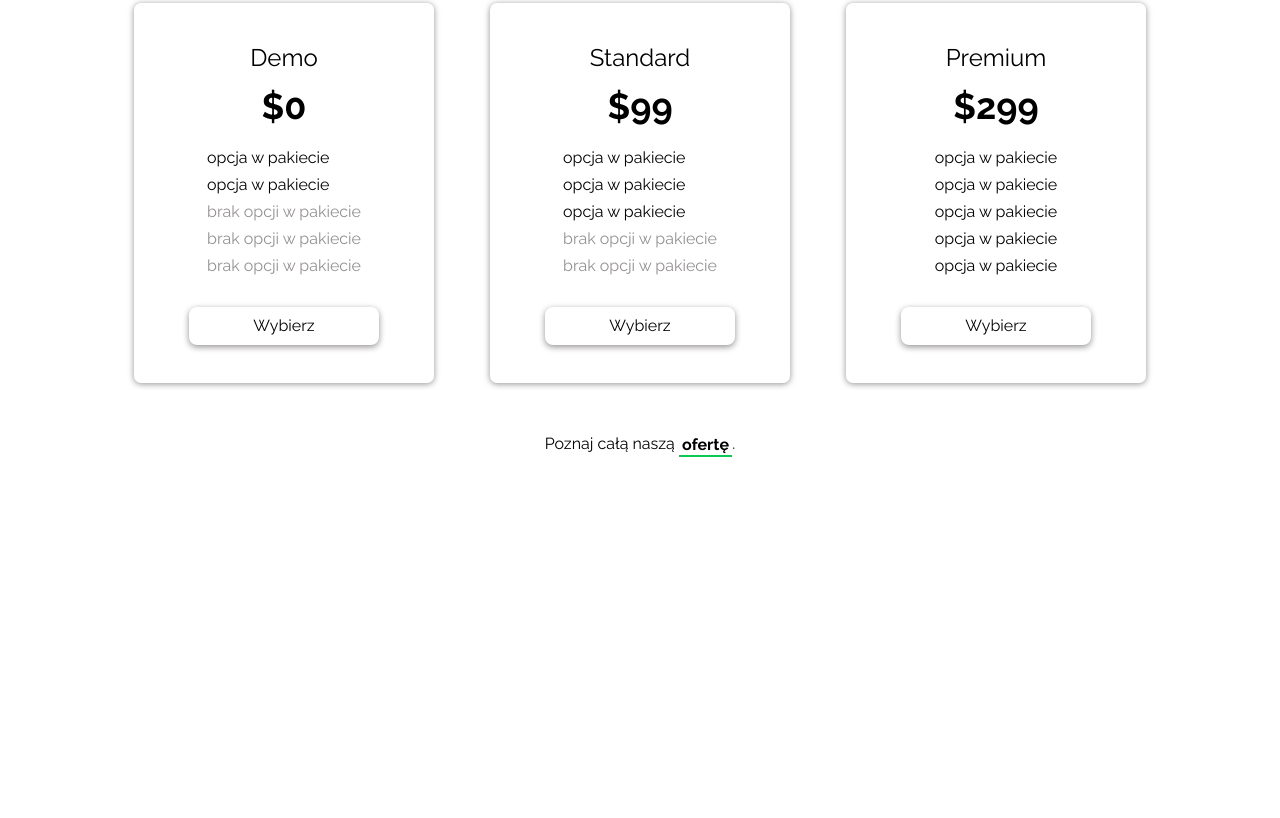
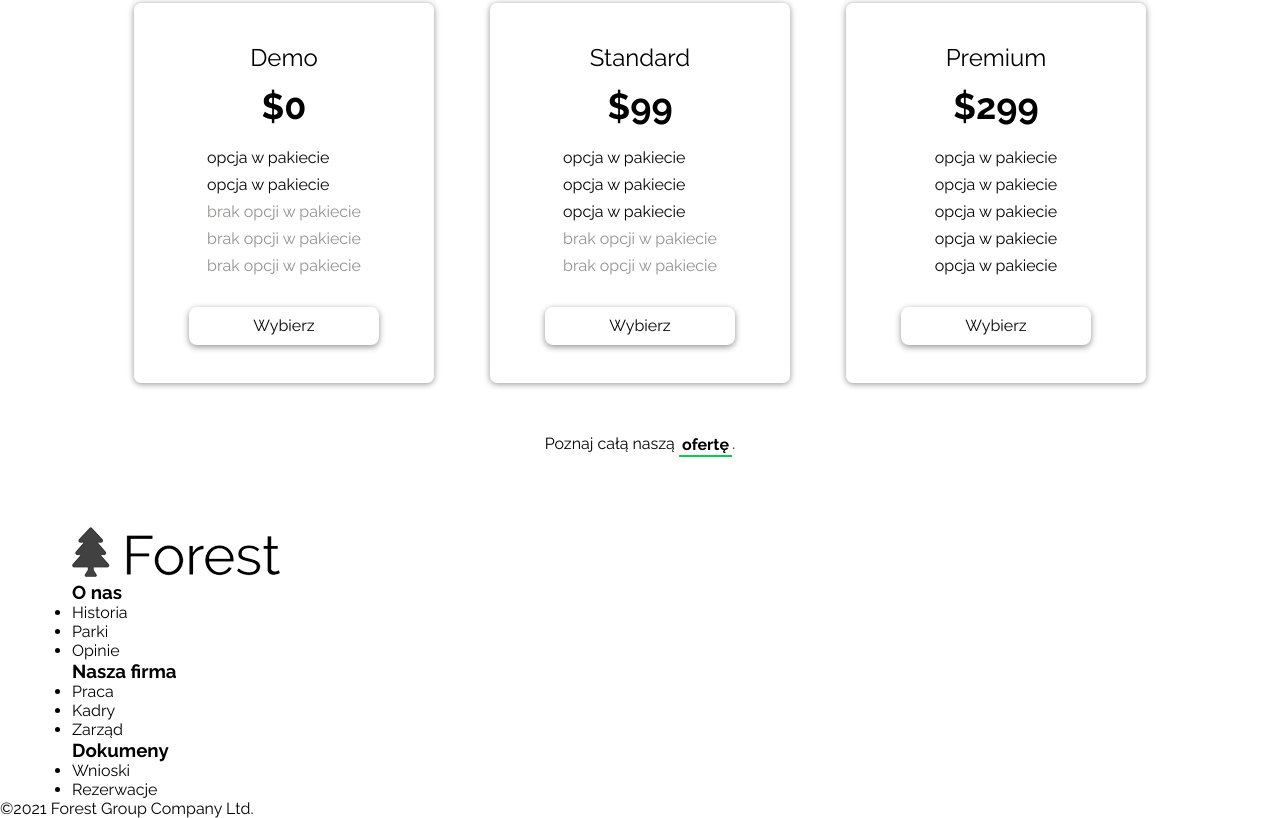
Before and after one commit to belie369/forest, a website: page index.html in a window 1280 px wide. Shown: the part 1435-2253 px from the top of the page. Before the commit the page ends 1962 px from the top, so only its background shows below. Drawn offline with Linux system fonts and the light colour scheme.

Commit message:
Added initial structure for footer

```diff
--- a/index.html
+++ b/index.html
@@ -127,11 +127,48 @@
                     <p>Poznaj całą naszą <a href="#">ofertę</a>.</p>
                 </div>
             </div>
-
-
             </div>
         </section>
     </main>
+
+    <footer class="footer">
+        <div class="footer__box container">
+            <div class="footer__box-logo"><img src="./dist/img/logo-forest.png"
+                    alt="Forest - najpiękniejszy park w okolicy!"></a>
+            </div>
+            <div class="footer__box-details">
+                <div class="footer__box-details-about">
+                    <h3>O nas</h3>
+                    <ul>
+                        <li>Historia</li>
+                        <li>Parki</li>
+                        <li>Opinie</li>
+                    </ul>
+                </div>
+
+                <div class="footer__box-details-company">
+                    <h3>Nasza firma</h3>
+                    <ul>
+                        <li>Praca</li>
+                        <li>Kadry</li>
+                        <li>Zarząd</li>
+                    </ul>
+                </div>
+
+                <div class="footer__box-details-documents">
+                    <h3>Dokumeny</h3>
+                    <ul>
+                        <li>Wnioski</li>
+                        <li>Rezerwacje</li>
+                    </ul>
+                </div>
+
+            </div>
+        </div>
+        <div class="footer__copyrights">©2021 Forest Group Company Ltd.</div>
+
+
+    </footer>
 
 
     <!-- <script src="./src/js/script.js"></script> -->
--- a/src/sass/_small.scss
+++ b/src/sass/_small.scss
@@ -336,3 +336,5 @@ button {
 		}
 	}
 }
+
+//FOOTER
```
Also changed, not shown: dist/css/main.min.css, 1 other file.
